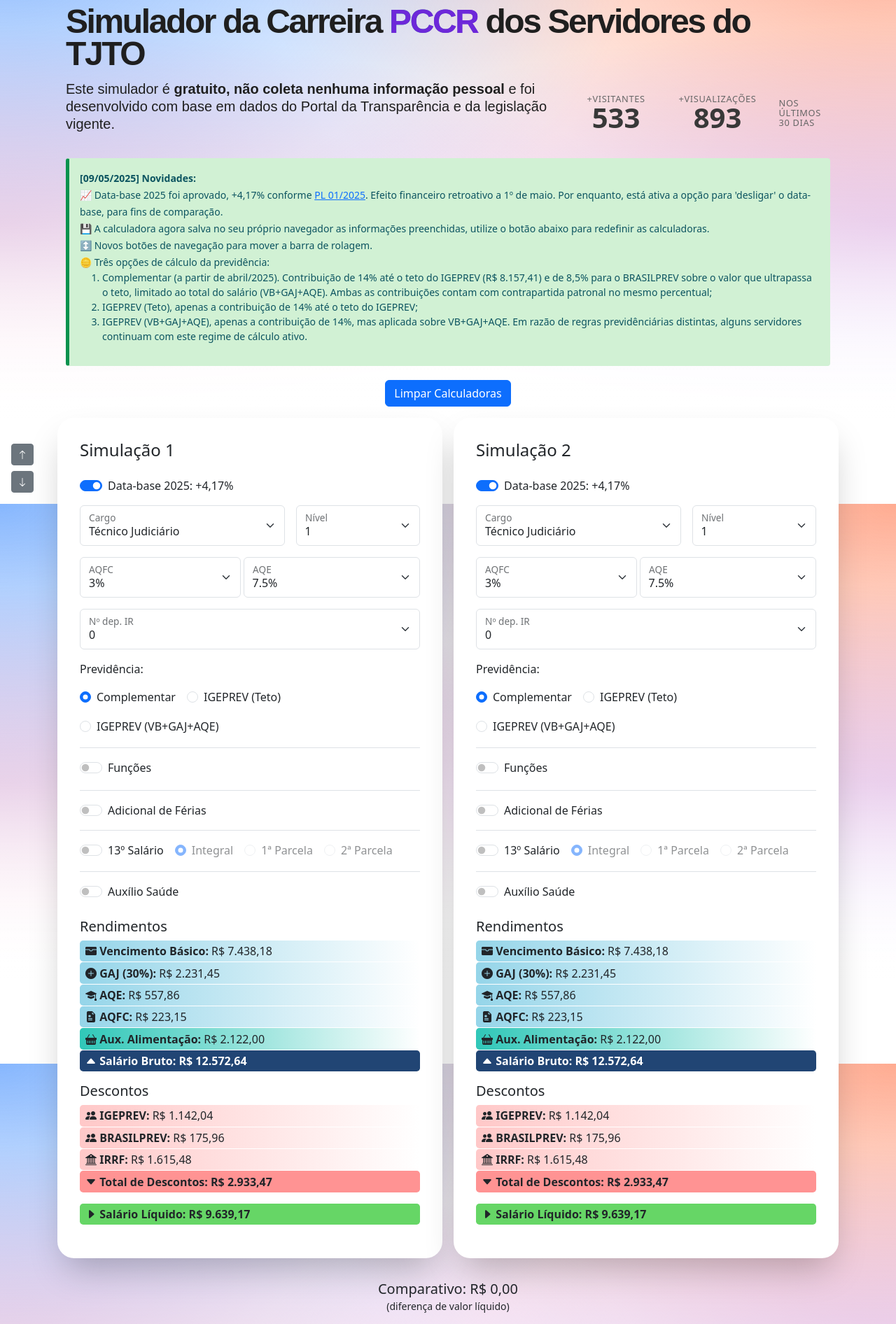
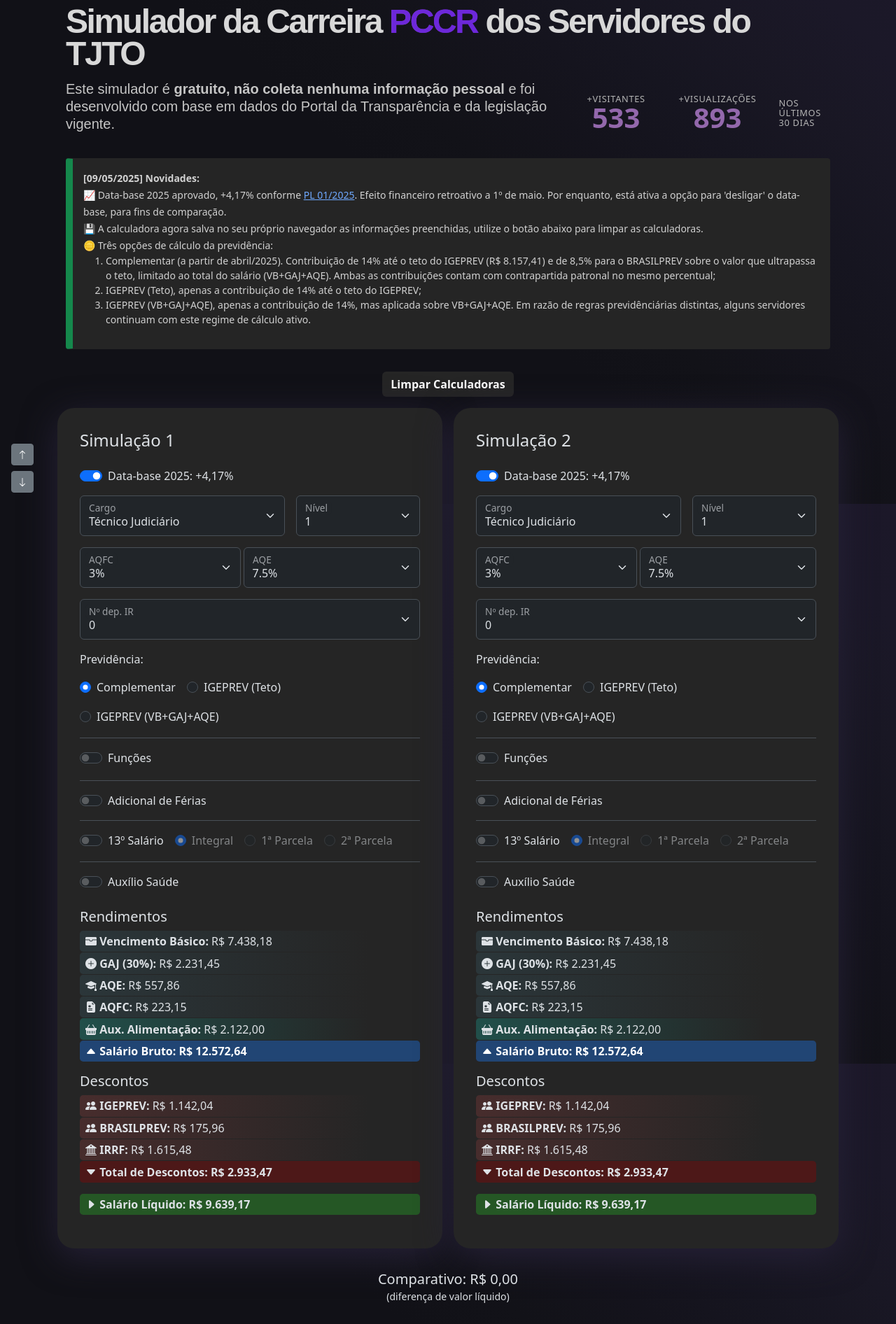
Before and after one commit to guilhermeoq/carreira-tjto, a Vue app: page / in a window 1280 px wide. Shown: the part 80-1972 px from the top of the page at 70% size. Built offline with nearby package versions, Linux system fonts and the light colour scheme.

Commit message:
dark mode

```diff
--- a/index.html
+++ b/index.html
@@ -1,5 +1,5 @@
 <!doctype html>
-<html lang="">
+<html lang="" data-bs-theme="dark">
   <head>
     <meta charset="UTF-8" />
     <link rel="icon" href="/favicon.ico" />
--- a/src/App.vue
+++ b/src/App.vue
@@ -24,14 +24,6 @@ export default {
   padding-right: 0px;
   padding-bottom: 3rem;
 
-  background-image: linear-gradient(
-      180deg,
-      rgba(var(--bs-body-bg-rgb), 0.01),
-      rgba(var(--bs-body-bg-rgb), 1) 85%
-    ),
-    radial-gradient(ellipse at top left, rgba(var(--bs-primary-rgb), 0.5), transparent 50%),
-    radial-gradient(ellipse at top right, rgba(var(--bd-accent-rgb), 0.5), transparent 50%),
-    radial-gradient(ellipse at center right, rgba(var(--bd-violet-rgb), 0.5), transparent 50%),
-    radial-gradient(ellipse at center left, rgba(var(--bd-pink-rgb), 0.5), transparent 50%);
+  background-image: linear-gradient(223.17deg, rgb(28, 24, 41) 0%, rgb(27, 24, 40) 8.61%, rgb(25, 23, 36) 17.21%, rgb(22, 21, 32) 25.82%, rgb(20, 19, 28) 34.42%, rgb(18, 18, 24) 43.03%, rgb(17, 17, 23) 51.63%);
 }
 </style>
--- a/src/components/Calculadora.vue
+++ b/src/components/Calculadora.vue
@@ -53,13 +53,12 @@
 
       <div class="callout callout-info">
         <small><strong>[09/05/2025] Novidades:</strong><br>
-          📈 Data-base 2025 foi aprovado, +4,17% conforme <a
+          📈 Data-base 2025 aprovado, +4,17% conforme <a
             href="https://sapl.al.to.leg.br/materia/11972/documentoacessorio" target="_blank">PL 01/2025</a>. Efeito
           financeiro retroativo a 1º de maio. Por enquanto, está ativa a opção para 'desligar' o data-base, para fins de
           comparação.<br>
           💾 A calculadora agora salva no seu próprio navegador as informações preenchidas, utilize o botão abaixo para
-          redefinir as calculadoras.<br>
-          ↕️ Novos botões de navegação para mover a barra de rolagem.<br>
+          limpar as calculadoras.<br>
           🪙 Três opções de cálculo da previdência:
           <ol>
             <li>Complementar (a partir de abril/2025). Contribuição de 14% até o teto do IGEPREV (R$
@@ -72,13 +71,13 @@
         </small>
       </div>
 
-      <div style="text-align: center; margin-top: 1em; margin-bottom: 1em">
-        <button type="button" class="btn btn-primary" @click="resetCalculators">Limpar Calculadoras</button>
+      <div style="text-align: center; margin-top: 2em; margin-bottom: 1em">
+        <button type="button" class="btn custom-btn" @click="resetCalculators"><strong>Limpar Calculadoras</strong></button>
       </div>
 
     </div>
     <div class="d-sm-flex gap-3">
-      <div v-for="(calculator, index) in calculators" :key="index" class="calculator">
+      <div v-for="(calculator, index) in calculators" :key="index" class="calculator box">
         <h4>Simulação {{ index + 1 }}</h4>
         <form @change="updateSalary(index)">
           <!-- SWITCH URV -->
@@ -582,7 +581,7 @@
             <i class="bi bi-caret-down-fill"></i> Total de Descontos 13º:
             {{ formatarParaBR(calculator.totalDescontosDecimo) }}
           </p>
-          <p class="tab-decimo-liquido">
+          <p class="tab-liquido">
             <i class="bi bi-caret-right-fill"></i> 13º Salário Líquido:
             {{ formatarParaBR(calculator.decimoLiquido) }}
           </p>
@@ -609,7 +608,7 @@
       <p class="footer">
         Desenvolvido por
         <a href="https://guilhermeoq.github.io" target="_blank" rel="noopener noreferrer"
-          class="link-dark badge-link">Guilherme Quintino <i class="bi bi-box-arrow-up-right"></i></a>. Os valores
+          style="color: #919191">Guilherme Quintino <i class="bi bi-box-arrow-up-right"></i></a>. Os valores
         calculados nesta página não podem ser considerados 100% corretos devido a
         possíveis erros nos cálculos e nos valores e alíquotas de impostos e gratificações. Não me
         responsabilizo por eventuais diferenças entre a simulação e os valores reais.
@@ -624,7 +623,7 @@
       </a>
       <a href="https://vercel.com" target="_blank" rel="noopener noreferrer">
         <img
-          src="https://img.shields.io/badge/Powered_by%20Vercel-white?style=flat&logo=vercel&logoColor=white&color=black"
+          src="https://img.shields.io/badge/Powered_by%20Vercel-white?style=flat&logo=vercel&logoColor=white&color=292929"
           alt="Powered by Vercel" />
       </a>
     </div>
@@ -1139,8 +1138,8 @@ export default {
   margin-bottom: 1em;
   padding: 2em;
   border-radius: 1.5em;
-  background-color: white;
-  box-shadow: 0 25px 50px -12px rgb(0 0 0 / 0.25);
+  background-color: #252525;
+  box-shadow: 0 12px 50px 0px rgba(38, 33, 56, 0.99);
   width: 100%;
 }
 
@@ -1156,7 +1155,7 @@ export default {
   line-height: 0.95;
   margin-bottom: 1rem;
   letter-spacing: -0.05em;
-  color: #1f1f1f;
+  color: rgb(216, 216, 216);
   font-size: 3rem;
 }
 
@@ -1164,7 +1163,7 @@ export default {
   font-family: 'YourHeadingFont', sans-serif;
   line-height: 1.25;
   margin-bottom: 1rem;
-  color: #1f1f1f;
+  color: rgb(197, 197, 197);
   font-size: 1.25rem;
 }
 
@@ -1175,7 +1174,7 @@ export default {
 }
 
 .gradient-text {
-  background: linear-gradient(to right, #e27318, rgb(27, 194, 130), rgb(109 40 217));
+  background: linear-gradient(to right, #302055, rgb(147, 104, 172), rgb(67, 9, 161));
   background-size: 200% 200%;
   animation: rainbow 2s ease-in-out infinite;
   background-clip: text;
@@ -1207,14 +1206,14 @@ export default {
   padding: 15px;
   margin: 20px 0;
   border: 1px solid transparent;
-  border-left-width: 5px;
+  border-left-width: 10px;
   border-radius: 4px;
 }
 
 .callout-info {
-  background-color: #d1f1d4;
-  border-left-color: #0a924e;
-  color: #0c5460;
+  background-color: #252525;
+  border-left-color: #15884c;
+  color: #d1d1d1;
 }
 
 .callout-warning {
@@ -1225,7 +1224,7 @@ export default {
 }
 
 .tab-rendimento {
-  background-image: linear-gradient(to left, rgba(255, 0, 0, 0), rgb(149, 213, 233));
+  background-image: linear-gradient(to left, rgba(255, 0, 0, 0) 15%, rgba(49, 71, 78, 0.5));
   margin-bottom: 1px;
   padding: 0.2em;
   padding-left: 0.5em;
@@ -1233,7 +1232,7 @@ export default {
 }
 
 .tab-alimentacao {
-  background-image: linear-gradient(to left, rgba(255, 0, 0, 0), rgb(48, 199, 184));
+  background-image: linear-gradient(to left, rgba(255, 0, 0, 0) 15%, rgba(29, 121, 111,0.5));
   padding: 0.2em;
   padding-left: 0.5em;
   border-radius: 0.3em;
@@ -1241,7 +1240,7 @@ export default {
 }
 
 .tab-representacao {
-  background-image: linear-gradient(to left, rgba(255, 0, 0, 0), rgb(248, 175, 127));
+  background-image: linear-gradient(to left, rgba(255, 0, 0, 0) 15%, rgba(124, 79, 49,0.5));
   padding: 0.2em;
   padding-left: 0.5em;
   border-radius: 0.3em;
@@ -1249,7 +1248,7 @@ export default {
 }
 
 .tab-ferias {
-  background-image: linear-gradient(to left, rgba(255, 0, 0, 0), rgb(216, 191, 255));
+  background-image: linear-gradient(to left, rgba(255, 0, 0, 0) 15%, rgba(59, 35, 97,0.5));
   padding: 0.2em;
   padding-left: 0.5em;
   border-radius: 0.3em;
@@ -1257,7 +1256,7 @@ export default {
 }
 
 .tab-saude {
-  background-image: linear-gradient(to left, rgba(255, 0, 0, 0), rgb(241, 203, 97));
+  background-image: linear-gradient(to left, rgba(255, 0, 0, 0) 15%, rgba(134, 102, 14,0.5));
   padding: 0.2em;
   padding-left: 0.5em;
   border-radius: 0.3em;
@@ -1265,7 +1264,7 @@ export default {
 }
 
 .tab-decimo {
-  background-image: linear-gradient(to left, rgba(255, 0, 0, 0), rgb(180, 206, 255));
+  background-image: linear-gradient(to left, rgba(255, 0, 0, 0) 15%, rgba(48, 71, 112,0.5));
   padding: 0.2em;
   padding-left: 0.5em;
   border-radius: 0.3em;
@@ -1282,7 +1281,7 @@ export default {
 }
 
 .tab-desconto {
-  background-image: linear-gradient(to left, rgba(255, 0, 0, 0), rgb(255, 200, 200));
+  background-image: linear-gradient(to left, rgba(255, 0, 0, 0) 15%, rgba(105, 52, 52,0.5));
   padding: 0.2em;
   padding-left: 0.5em;
   border-radius: 0.3em;
@@ -1290,7 +1289,7 @@ export default {
 }
 
 .tab-desconto-total {
-  background-color: #ff9393;
+  background-color: #4d1818;
   padding: 0.2em;
   padding-left: 0.5em;
   border-radius: 0.3em;
@@ -1299,31 +1298,9 @@ export default {
 
 .tab-liquido {
   margin-top: 1em;
-  background-color: rgb(102, 214, 102);
+  background-color: rgb(37, 87, 37);
   padding: 0.2em;
   padding-left: 0.5em;
-  border-radius: 0.3em;
-  font-weight: bold;
-}
-
-.tab-decimo-desconto {
-  background-image: linear-gradient(to left, rgba(255, 0, 0, 0), rgb(255, 200, 200));
-  padding: 0.2em;
-  border-radius: 0.3em;
-  margin-bottom: 1px;
-}
-
-.tab-decimo-desconto-total {
-  background-color: #ff9393;
-  padding: 0.2em;
-  border-radius: 0.3em;
-  font-weight: bold;
-}
-
-.tab-decimo-liquido {
-  margin-top: 1em;
-  background-color: rgb(102, 214, 102);
-  padding: 0.2em;
   border-radius: 0.3em;
   font-weight: bold;
 }
@@ -1338,7 +1315,7 @@ export default {
 }
 
 .positive {
-  color: green;
+  color: rgb(48, 170, 48);
 }
 
 .negative {
@@ -1346,6 +1323,7 @@ export default {
 }
 
 .footer {
+  color:#adadad;
   margin-top: 1em;
   line-height: 1;
   text-align: justify;
@@ -1367,4 +1345,14 @@ export default {
   width: 20px;
   display: inline-block;
 }
+
+.custom-btn {
+  background-color: #252525; /* your custom color */
+  color: white;
+  border: none;
+}
+
+.custom-btn:hover {
+  background-color: #363636;
+}
 </style>
--- a/src/components/SiteStats.vue
+++ b/src/components/SiteStats.vue
@@ -58,12 +58,12 @@ export default {
   font-size: 2.5rem;
   font-weight: bold;
   text-align: center;
-  color: #383838;
+  color: rgb(147, 104, 172);
   line-height: 1;
 }
 .label {
   font-size: 0.8rem;
-  color: #666;
+  color: #b4b4b4;
   text-transform: uppercase;
   letter-spacing: 0.05em;
   line-height: 1.1;
@@ -86,4 +86,6 @@ export default {
     transform: translateY(0);
   }
 }
+
+
 </style>
```
